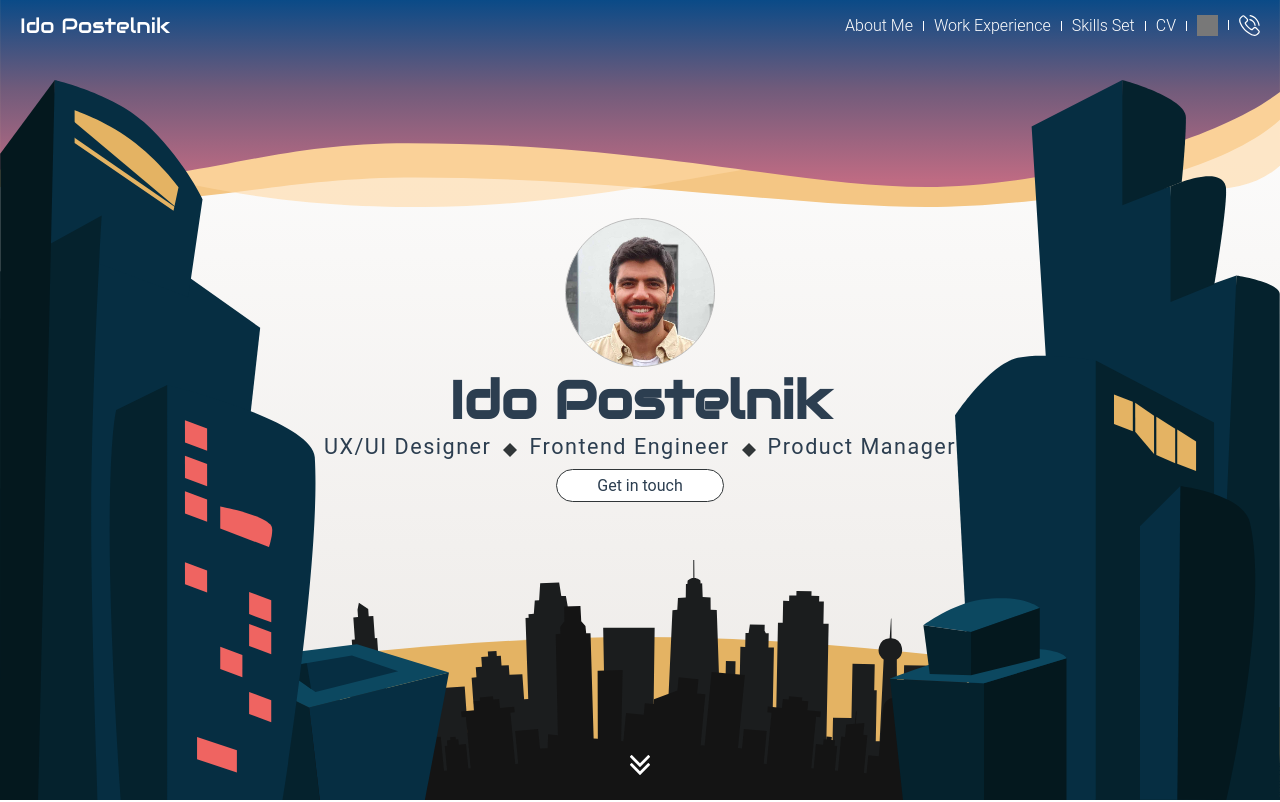
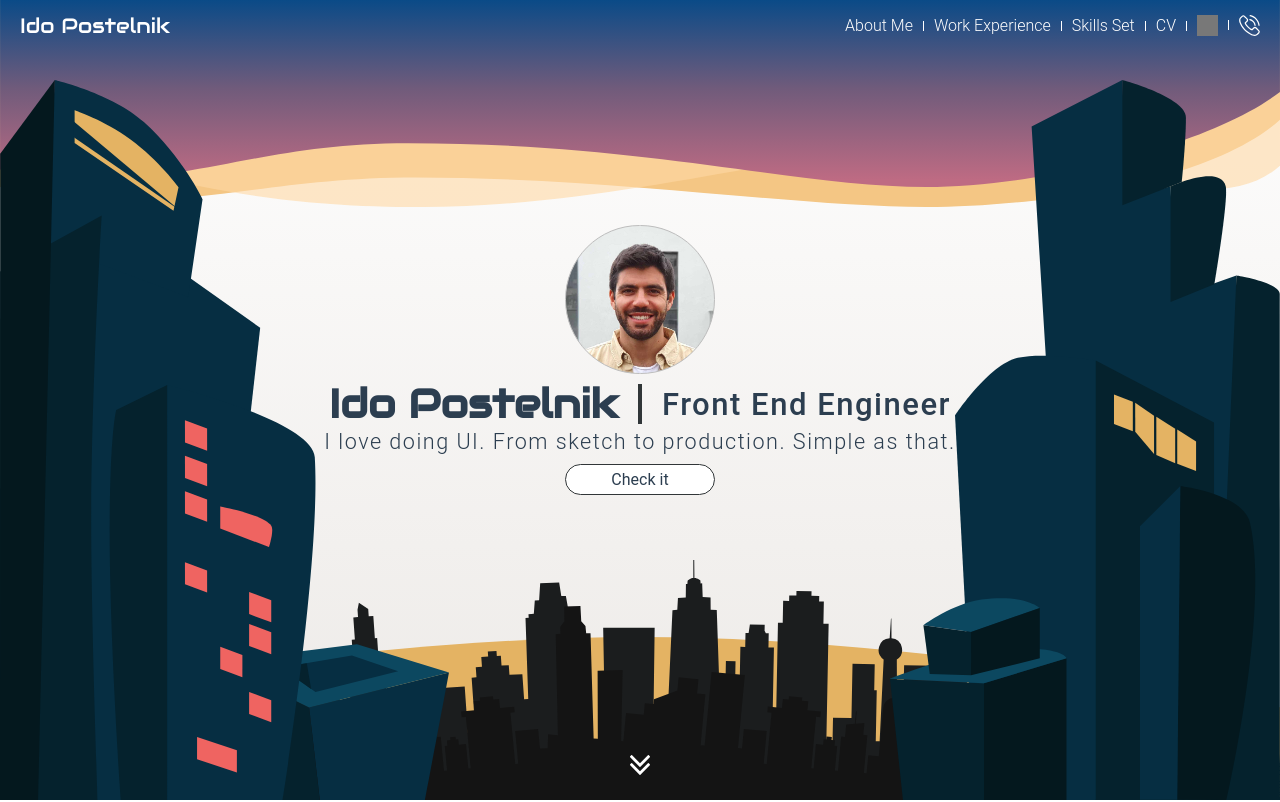
Before and after one commit to ido-postelnik/ido-postelnik-website, a Vue app: page / in a window 1280 px wide. Shown: the top 802 px of the page. Built offline with nearby package versions, Linux system fonts and the light colour scheme; grey boxes are pictures that could not be loaded.

Commit message:
[src] workflow steps popup

```diff
--- a/src/components/home/Step.vue
+++ b/src/components/home/Step.vue
@@ -1,13 +1,10 @@
 <template>
-  <div class="step">
+  <div class="step-container flex row layout-align-center-start clickable" :class="{'active': isActive === true}" >
+    <div class="step flex column">
       <p class="step-index">{{ index }}</p>
       <p class="step-label">{{ title }}</p>
-    <div class="flex row layout-align-center-center m-t-5">
-      <div class="frame">
-        <p>{{ index }}</p>
     </div>
     <img v-if="!isLast" src="../../assets/icons/chevron-right.svg" class="m-l-10" alt="chevron" height="20"/>
-    </div>
   </div>
 </template>
 
@@ -23,44 +20,62 @@ export default {
       type: String,
       default: null
     },
+    isActive: {
+      type: Boolean,
+      default: null
+    },
     isLast: {
       type: Boolean,
       default: null
     },
   },
   methods: {
-    goTo: function (page) {
-      console.log('page: ', page);
-      this.$router.push({ path: '/about' })
-    }
   }
 }
 </script>
 
 <style scoped lang="scss">
+  .step-container{
+    height: 100%;
+    text-align: center;
+    min-width: 130px;
+    padding-bottom: 10px;
+
     .step{
-    height: 100%;
-    text-align: left;
+       min-width: 105px;
 
-    &-index{
+      .step-index{
         font-size: calc(1rem + 0.4vw);
         font-weight: 600;
         font-family: $font-title;
       }
 
-    &-label{
+      .step-label{
         font-size: calc(1rem + 0.05vw);
         font-weight: 500;
         font-family: $font-title;
       }
+    }
 
-    .frame{
-      height: 120px;
-      min-height: 100px;
-      width: 12%;
-      min-width: 170px;
-      background-color: $white;
-      border: 1px solid $dark-grey;
+    &:hover{
+      color: $black;
+    }
+
+    &.active{
+      color: $green;
+      position: relative;
+      width: 100%;
+      transition: color 0.1s ease;
+
+      &::after{
+        content: "";
+        position: absolute;
+        bottom: 5px;
+        left: 50%;
+        width: 40px;
+        margin-left: -33px;
+        border-bottom: $green solid 2px;
+      }
     }
   }
 </style>
--- a/src/components/shared/IpButton.vue
+++ b/src/components/shared/IpButton.vue
@@ -1,5 +1,5 @@
 <template>
-  <div class="button">{{ label }}</div>
+  <div class="button clickable" @click="onClick">{{ label }}</div>
 </template>
 
 <script>
@@ -9,6 +9,10 @@ export default {
     label: {
       type: String,
       default: null
+    },
+    onClick: {
+      type: Function,
+      default: null
     }
   }
 }
@@ -16,10 +20,21 @@ export default {
 
 <style scoped lang="scss">
   .button {
-    padding: 6px 40px;
+    max-width: 150px;
+    padding: 5px 40px;
     border: 1px solid $dark-grey;
     border-radius: 20px;
     background-color: $white;
     text-align: center;
+
+    &:hover{
+      background-color: $green;
+      color: $white;
+      transition: all 0.1s;
+    }
+
+    &:active{
+      box-shadow: 2px 2px 5px 0px rgba(0,0,0,0.25);
+    }
   }
 </style>
--- a/src/styles/variables/_colors.scss
+++ b/src/styles/variables/_colors.scss
@@ -10,6 +10,7 @@ $yellow: #E4B363;
 $green: #07C39B;
 $red: #EF6461;
 $dark-blue: #0d47a1;
+$black: #000000;
 
 // Colors for svg images (base color is black)
 $filter-white: invert(100%) sepia(0%) saturate(7500%) hue-rotate(114deg) brightness(124%) contrast(101%);
--- a/src/views/Home.vue
+++ b/src/views/Home.vue
@@ -14,35 +14,38 @@
         <img src="../assets/icons/arrow-down.svg" alt="arrow-down" height="20"/>
       </div>
 
+      <!-- ido-postelnik -->
+      <div class="welcome-container flex column layout-align-center-center">
+        <div class="welcome">
+          <div class="profile-image m-auto"></div>
+          <div class="flex row layout-align-center-center m-t-10">
+            <h1>Ido Postelnik</h1>
+            <h2>Front End Engineer</h2>
+          </div>
+          <div class="flex row layout-align-center-center m-t-5">
+            <h3>I love doing UI. From sketch to production. Simple as that.</h3>
+          </div>
+          <ip-button :label="'Check it'" :onClick="showWorkFlowModes" class="m-t-10 m-auto"></ip-button>
 
-      <!-- ido-postelnik -->
-      <div class="welcome flex column layout-align-center-center">
-          <div class="profile-image"></div>
-          <h1>Ido Postelnik</h1>
-          <div class="flex row layout-align-center-center">
-            <h2>UX/UI Designer</h2>
-            <separator></separator>
-            <h2>Frontend Engineer</h2>
-            <separator></separator>
-            <h2>Product Manager</h2>
+          <!-- work flow process -->
+          <div class="work-flow flex column layout-align-center-center m-t-20" :class="{'active': shouldShowWorkFlowModes === true, 'on-scroll': shouldShowWorkFlowModesOnScroll === true}">
+            <div class="steps flex layout-align-center-center">
+              <step v-for="(mode, key, index) in workFlowModes"
+              :key="mode.title"
+              :index="index + 1"
+              :title="mode.title"
+              :isActive="mode.isActive"
+              :isLast="index === workFlowModesSize - 1"
+              @click.native="switchWorkFlowMode(key)"
+              class="m-r-10"></step>
             </div>
-          <ip-button :label="'Get in touch'" class="m-t-10"></ip-button>
+            <img src="../assets/icons/close.svg" alt="close" class="close clickable" @click="hideWorkFlowModes"/>
+          </div>
+
         </div>
       </div>
 
-    <!-- work flow process -->
-    <!-- <div class="work-flow flex column layout-align-center-center">
-      <div class="work-flow-bg"></div>
-      <h3 class="m-b-50">I love doing UI. From sketch to production. Simple as that.</h3>
-      <div class="steps flex layout-align-center-center">
-        <step v-for="(step, index) in workFlowSteps"
-        :key="step.title"
-        :index="index + 1"
-        :title="step.title"
-        :isLast="index === workFlowSteps.length -1"
-        class="m-r-10"></step>
     </div>
-    </div> -->
 
     <!-- inner page cards -->
     <div class="flex row layout-align-start-space-between m-t-20">
@@ -64,6 +67,27 @@
 
 <script>
 import { PAGES } from '../utils/constants';
+import {_} from '@/utils/utils';
+
+const WORK_FLOW_MODES = {
+  SKETCH: {
+    title: 'Sketch',
+    isActive: false
+  },
+  WIREFRAME: {
+    title: 'Wireframe',
+    isActive: false
+  },
+  CODE: {
+    title: 'Code',
+    isActive: false
+  },
+  PRODUCTION: {
+    title: 'Production',
+    isActive: false
+  }
+};
+const DEFAULT_ACTIVE_WORK_FLOW_MODE = 'PRODUCTION';
 
 // @ is an alias to /src
 import Separator from '@/components/shared/Separator.vue'
@@ -77,20 +101,32 @@ export default {
   data: function () {
     return {
       PAGES: PAGES,
-      workFlowSteps: [
-        {
-          title: 'Sketch',
-        },
-        {
-          title: 'Wireframe',
-        },
-        {
-          title: 'Code',
-        },
-        {
-          title: 'Production'
-        }
-      ]
+      //
+      workFlowModes: WORK_FLOW_MODES,
+      workFlowModesSize: _.size(WORK_FLOW_MODES),
+      activeWorkFlowMode: DEFAULT_ACTIVE_WORK_FLOW_MODE,
+      // workFlowSteps: [
+      //   {
+      //     title: 'Sketch',
+      //     isActive: false
+      //   },
+      //   {
+      //     title: 'Wireframe',
+      //     isActive: false
+      //   },
+      //   {
+      //     title: 'Code',
+      //     isActive: false
+      //   },
+      //   {
+      //     title: 'Production',
+      //     isActive: true
+      //   }
+      // ],
+
+      shouldShowWorkFlowModes: false,
+      shouldShowWorkFlowModesOnScroll: false,
+      userHadScrolled: false
     }
   },
   components: {
@@ -100,7 +136,14 @@ export default {
     InnerPageCard,
     CopyRight
   },
+  mounted() {
+    window.addEventListener('scroll', this.onScroll);
+  },
+  beforeDestroy () {
+    window.removeEventListener('scroll', this.onScroll)
+  },
   created() {
+    this.setDefaultActiveWorkFlowMode();
   },
   methods: {
     scrollDown() {
@@ -109,7 +152,32 @@ export default {
         top: windowInnerHeight - 50,
         behavior: 'smooth',
       });
+    },
+    // Work Flow Modes
+    setDefaultActiveWorkFlowMode() {
+      this.workFlowModes[this.activeWorkFlowMode].isActive = true;
+    },
+    showWorkFlowModes() {
+      this.shouldShowWorkFlowModes = true;
+    },
+    hideWorkFlowModes() {
+      this.shouldShowWorkFlowModes = false;
+      this.userHadScrolled = false;
+      this.shouldShowWorkFlowModesOnScroll = false;
+    },
+    switchWorkFlowMode(modeKey) {
+      if(modeKey !== this.activeWorkFlowMode) {
+        this.workFlowModes[this.activeWorkFlowMode].isActive = false;
+        this.workFlowModes[modeKey].isActive = true;
+        this.activeWorkFlowMode = modeKey;
       }
+    },
+    onScroll() {
+      if(this.userHadScrolled === false && this.shouldShowWorkFlowModes === true){
+        this.userHadScrolled = true;
+        this.shouldShowWorkFlowModesOnScroll = true;
+      };
+    },
   }
 }
 </script>
@@ -205,10 +273,13 @@ export default {
       }
     }
 
-    .welcome{
+    .welcome-container{
       height: 90%;
       width: 100%;
       z-index: 2;
+
+      .welcome{
+        position: relative;
 
         .profile-image{
           height: calc(60px + 7vw);
@@ -220,54 +291,95 @@ export default {
         }
 
         h1{
-        font-size: calc(0.9rem + 3.0vw);
+          font-size: calc(0.9rem + 2.0vw);
+          line-height: calc(0.9rem + 2.0vw);
           font-weight: 600;
           font-family: $font-title;
+          padding-right: 20px;
+          margin-right: 20px;
+          border-right: 4px solid $dark-grey;
         }
 
         h2{
+          font-size: calc(0.9rem + 1.3vw);
+          letter-spacing: 1.5px;
+          font-weight: 500;
+        }
+
+        h3{
           font-size: calc(0.75rem + 0.75vw);
+          font-weight: 300;
           letter-spacing: 1.5px;
+        }
       }
     }
   }
 
   .work-flow{
     display: none;
+    border: 1px solid #313638;
+    border-radius: 20px;
+    width: 600px;
+    height: 100px;
+    bottom: 100px;
+    left: calc(50% - 300px);
+    z-index: 2;
+    background: white;
+    padding: 20px;
+    transition: top 0.2s ease;
     position: relative;
 
-    &-bg{
-      background-image: url(../assets/img/home/work-flow-bg.svg);
+    &.active{
+      display: block;
+      position: fixed;
+      top: calc(1.6rem + 2.75vw + 50% + 40px);
+      left: calc(50% - 300px);
+      animation: fade-in 0.2s;
+    }
+
+    @keyframes fade-in {
+      from {
+        opacity: 0;
+      }
+      to {
+        opacity: 1;
+      }
+    }
+
+    &.on-scroll{
+      position: fixed;
+      top: calc(100vh - 150px);
+      left: calc(50% - 300px);
+    }
+
+    .close{
       position: absolute;
-      bottom: 0;
-      left: 0;
-      right: 0;
-      height: 250px;
-      background-repeat: no-repeat;
-      background-position: left bottom;
+      top: 10px;
+      right: 10px;
+      height: 12px;
     }
   }
 
   // 992px window width and more
-  @include lg {
-    .work-flow{
-       display: flex;
-       height: 45vh;
+  // @include lg {
+  //   .work-flow{
+  //      display: flex;
+  //      height: 45vh;
 
-      h3{
-        font-size: calc(1rem + 0.4vw);
-        font-weight: 300;
-        letter-spacing: 3px;
-        z-index: 2;
-      }
+  //     h3{
+  //       font-size: calc(1rem + 0.4vw);
+  //       font-weight: 300;
+  //       letter-spacing: 3px;
+  //       z-index: 2;
+  //     }
 
-      .steps{
-        width: 100%;
-        z-index: 2;
-      }
+  //     .steps{
+  //       width: 100%;
+  //       z-index: 2;
+  //     }
 
-    }
-  }
+  //   }
+  // }
 
   .quote{
     height: 300px;
```
Also changed, not shown: src/assets/icons/close.svg (added). Lines whose indentation alone changed are shown as unchanged.
